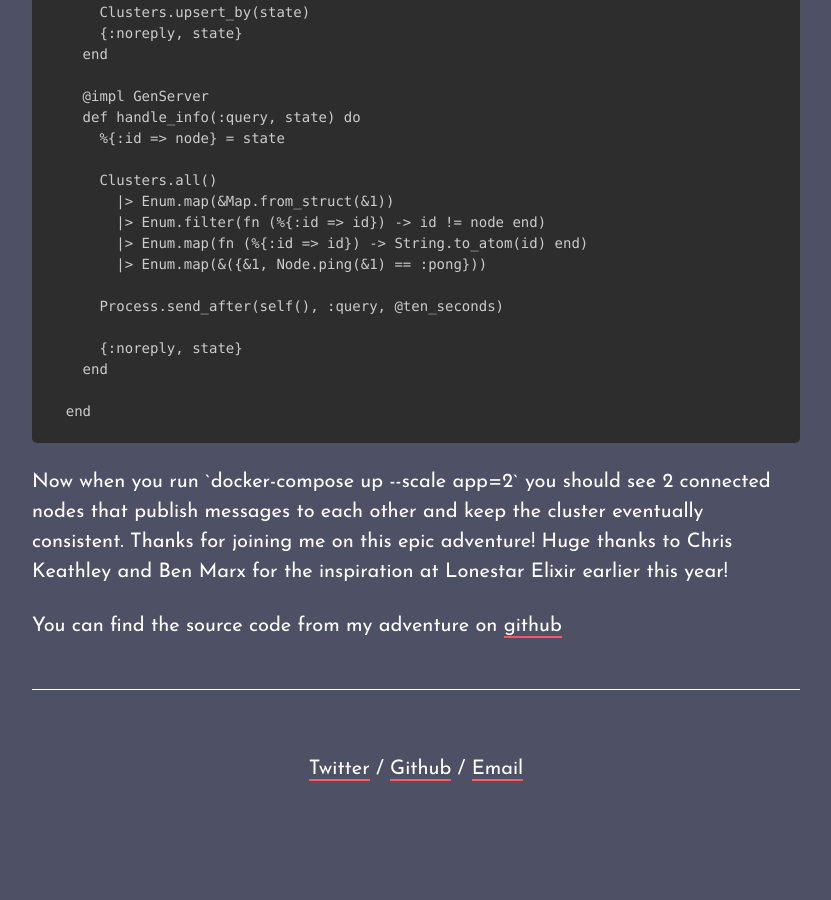
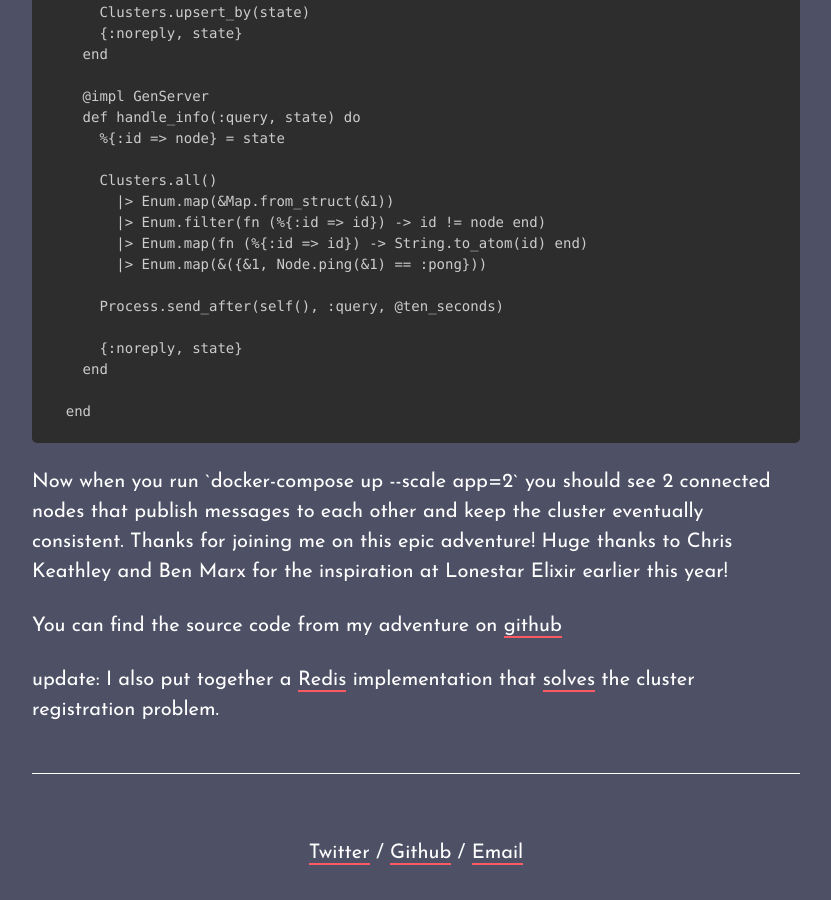
Before and after one commit to toranb/toranb.github.io, a Jekyll site: the page built from _posts/2019-04-16-testing-multi-node-pubsub-phoenix-apps-with-exunit.html, in a window 1280 px wide and 900 px high, scrolled down 15250 px. Shown: the whole window, without its empty margins (224-1055 px from the left). Built offline with Jekyll 4.4.1, drawn with Linux system fonts in a browser that asks for light colours; Markdown is read by kramdown in place of the engine named in the settings; before the commit the page ends 16066 px from its top, so only the background shows below that.

Commit message:
added redis cluster registration source update to pubsub post

```diff
--- a/_posts/2019-04-16-testing-multi-node-pubsub-phoenix-apps-with-exunit.html
+++ b/_posts/2019-04-16-testing-multi-node-pubsub-phoenix-apps-with-exunit.html
@@ -637,3 +637,5 @@ categories: blog archive
 <p>Now when you run `docker-compose up --scale app=2` you should see 2 connected nodes that publish messages to each other and keep the cluster eventually consistent. Thanks for joining me on this epic adventure! Huge thanks to Chris Keathley and Ben Marx for the inspiration at Lonestar Elixir earlier this year!</p>
 
 <p>You can find the source code from my adventure on <a href="https://github.com/toranb/elixir-budget/commit/78c72dbff81468ffc80b8d29f3e56030cac771bc">github</a></p>
+
+<p>update: I also put together a <a href="https://redis.io/">Redis</a> implementation that <a href="https://github.com/toranb/elixir-budget/commits/redix">solves</a> the cluster registration problem.</p>
```
